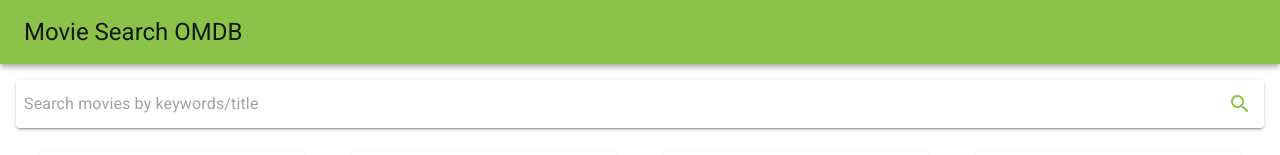
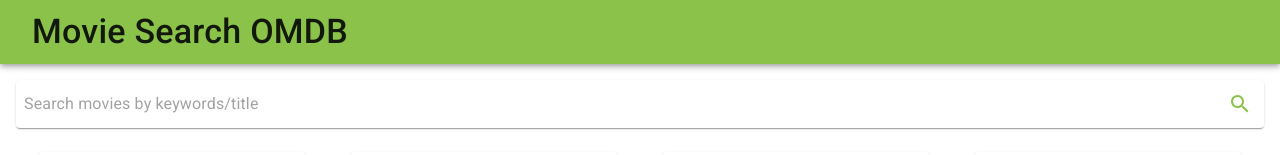
Before and after one commit to GarimaK1/MovieSearchOMDB, a React (Create React App) app: page / in a window 1280 px wide. Shown: the top 155 px of the page. Built offline with nearby package versions, Linux system fonts and the light colour scheme.

Commit message:
initialized github pages

```diff
--- a/src/App.js
+++ b/src/App.js
@@ -2,6 +2,8 @@
 import { createMuiTheme, ThemeProvider, makeStyles } from '@material-ui/core/styles';
 import lightGreen from '@material-ui/core/colors/lightGreen';
 import orange from '@material-ui/core/colors/orange';
+import purple from '@material-ui/core/colors/purple';
+import deepPurple from '@material-ui/core/colors/deepPurple';
 
 import Header from "./layout/Header";
 import Footer from "./layout/Footer";
--- a/src/layout/Header.js
+++ b/src/layout/Header.js
@@ -3,11 +3,16 @@
 import Toolbar from '@material-ui/core/Toolbar';
 import Typography from '@material-ui/core/Typography';
 
+const headingStyle = {
+    fontWeight: 500,
+    padding: '0.5rem'
+}
+
 const Header = () => {
     return (
         <AppBar position="static" style={{marginBottom: '1rem'}}>
             <Toolbar>
-                <Typography variant="h5">
+                <Typography variant="h4" style={headingStyle}>
                     Movie Search OMDB
                 </Typography>
             </Toolbar>
--- a/src/layout/SearchBar.js
+++ b/src/layout/SearchBar.js
@@ -28,9 +28,7 @@
 
     return (
         <div className={classes.divStyle}>
-            <Paper elevation={2}
-                className={classes.Paper}
-            >
+            <Paper className={classes.Paper}>
                 <InputBase
                     placeholder="Search movies by keywords/title"
                     className={classes.InputBase}
```
Also changed, not shown: package.json (+8 -2 lines), 1 other file (tests, documents, lock files or other folders).
